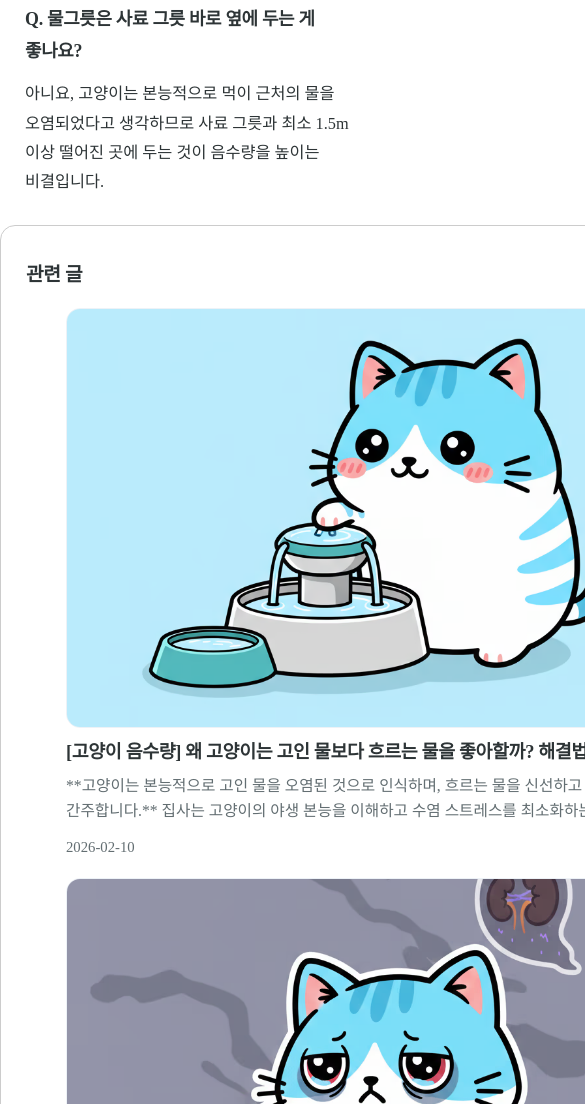
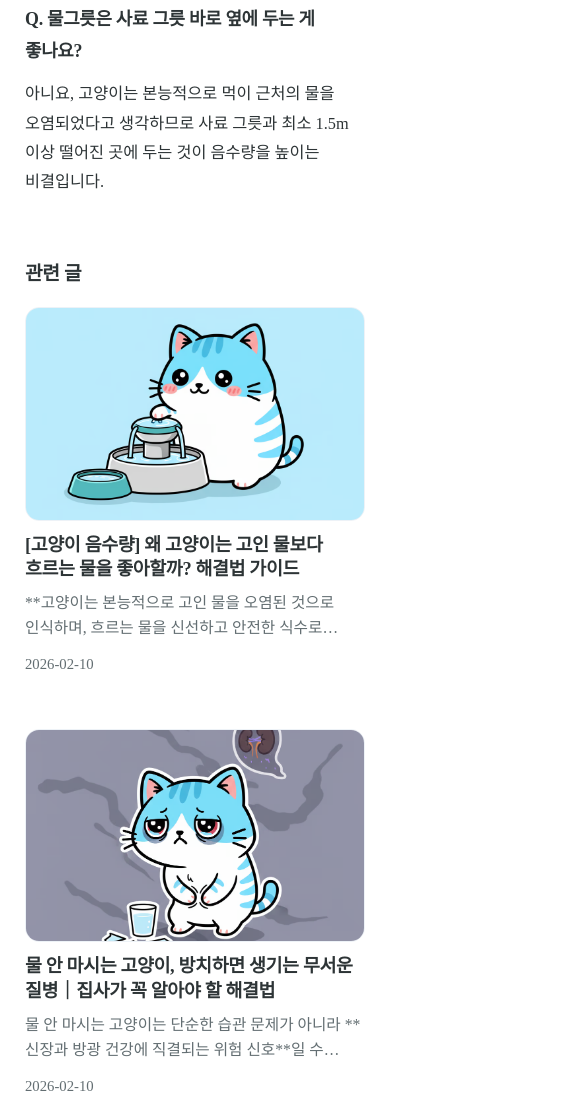
Before and after one commit to Andrew3268/wackywiki, a website: page posts/first-test.html in a window 390 px wide. Shown: the part 5897-7001 px from the top of the page, 585 px wide, since content can reach past the window. Drawn offline with Linux system fonts and the light colour scheme.

Commit message:
related css

```diff
--- a/assets/css/styles.css
+++ b/assets/css/styles.css
@@ -290,12 +290,13 @@ blockquote{
    ✅ 글 더보기(같은 카테고리 3개) - post.html
 ========================= */
 .more-section{
-  margin: 28px 0 0;
+  margin: 28px auto 0 auto;
   padding: 26px 0 34px;
   background: var(--bg-body);
   width:760px;
   border:1px solid #ccc;
   border-radius:15px;
+
 }
 .more-head{
   display: flex;
@@ -332,6 +333,7 @@ blockquote{
   .more-grid{ grid-template-columns: repeat(2, minmax(0, 1fr)); }
 }
 @media (max-width: 640px){
+  .more-section{width:100%;border:none;}
   .more-head{ flex-direction: column; align-items: flex-start; }
   .more-grid{ grid-template-columns: 1fr; }
 }
@@ -362,7 +364,7 @@ blockquote{
 .more-list{
   display: flex;
   flex-direction: column;
-  gap: 16px;
+  gap:20px;
 }
 
 /* 항목 */
@@ -449,6 +451,7 @@ blockquote{
   .more-thumb{
     aspect-ratio: 16 / 10;
   }
+  .more-list{padding:0;gap:50px;}
 }
 
 
```
